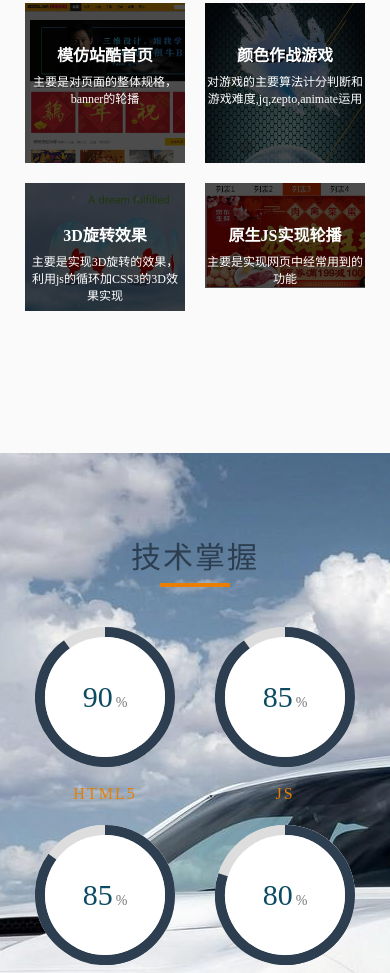
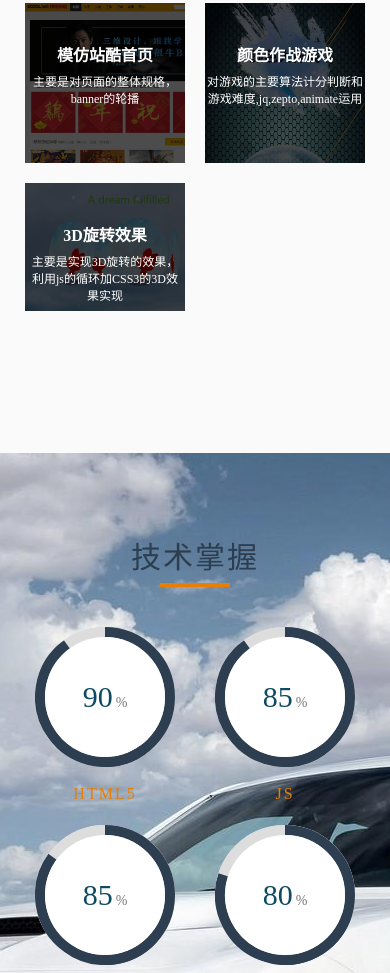
Before and after one commit to jl8king/jianli, a plain HTML site: page index.html in a window 390 px wide. Shown: the part 3321-4294 px from the top of the page. Drawn offline with Linux system fonts and the light colour scheme.

Commit message:
Update index.html

```diff
--- a/index.html
+++ b/index.html
@@ -158,19 +158,6 @@
                     </a>
                 </div>
 
-                <div class="col-md-3 col-xs-6 ">
-                    <div class="imgbox">
-                        <img src="images/slider.jpg" alt="作品配图">
-                    </div>
-                    <a href="http://instanceof.oschina.io/slider" target="_blank">
-                        <div class="zp-cover">
-                            <h4>原生JS实现轮播</h4>
-                            <p>主要是实现网页中经常用到的功能</p>
-                        </div>
-                    </a>
-                </div>
-
-
             </div>
         </div>
         <div id="section5" class="section">
```
